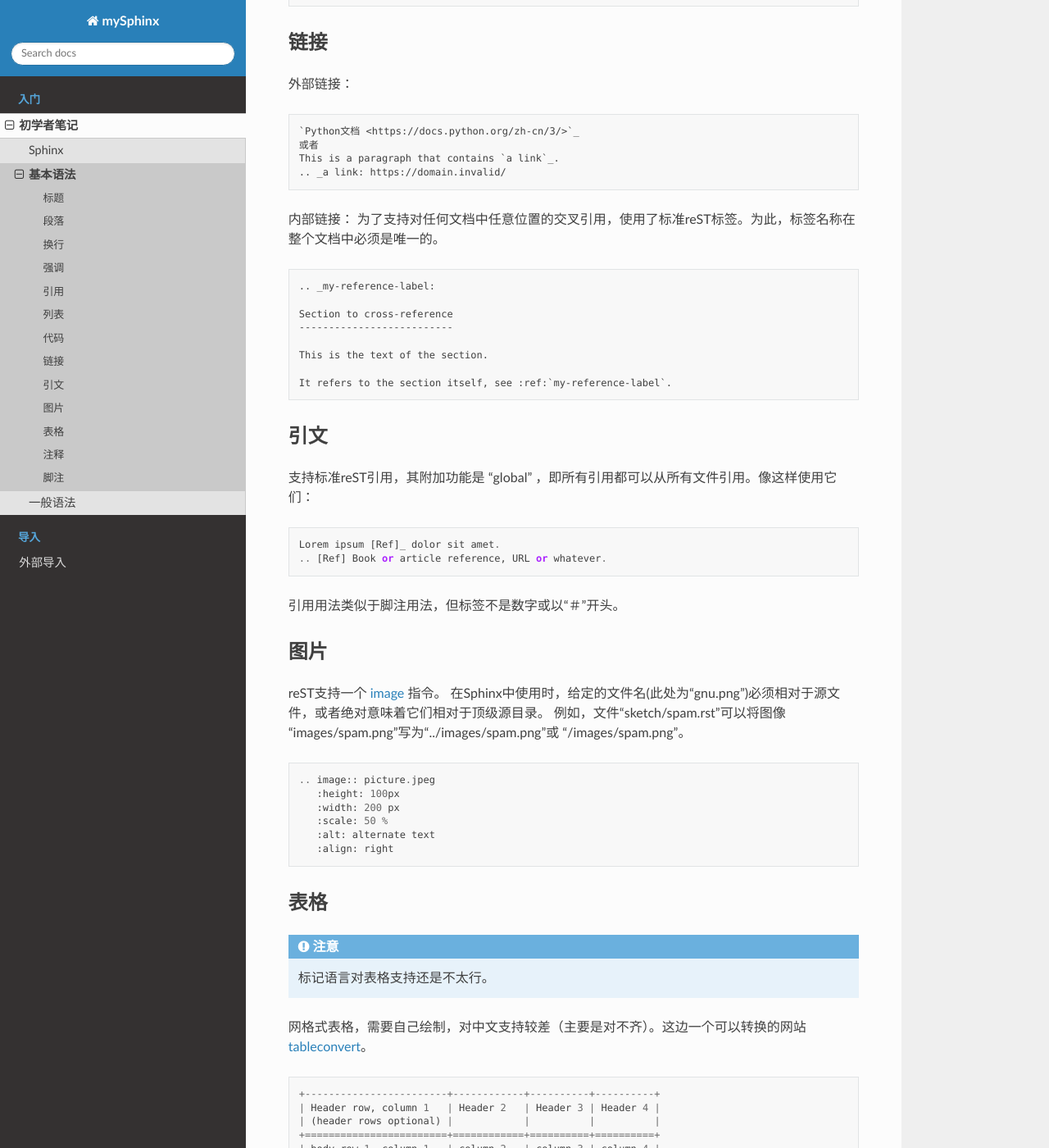
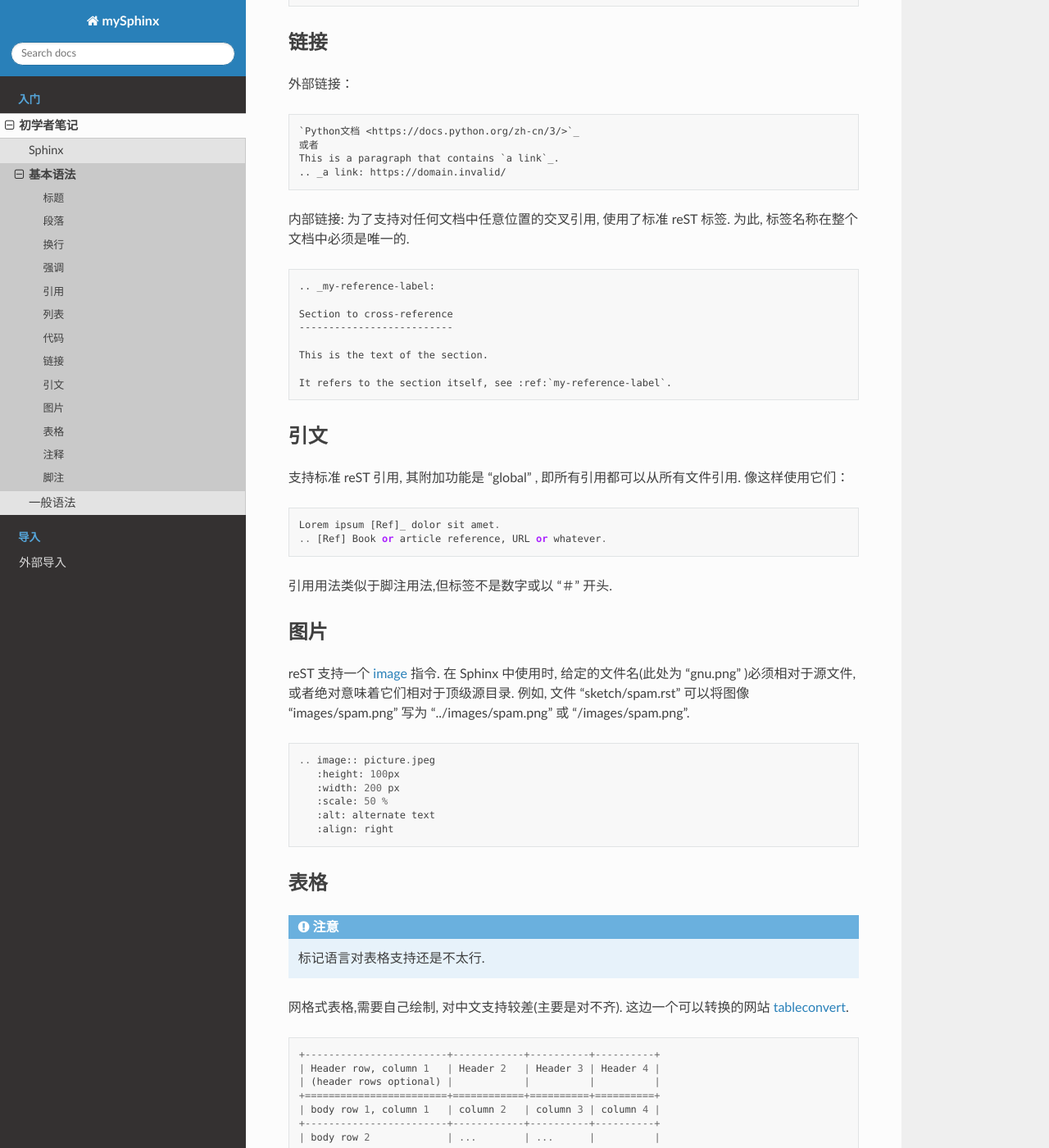
Before and after one commit to korruz/mySphinx, a Sphinx documentation site: the page built from source/tiro/usage.rst, in a window 1280 px wide and 1400 px high, scrolled down 1849 px. Shown: the whole window at 82% size. Built offline with Sphinx 7.4.7 and the Read the Docs theme 2.0.0, drawn with Linux system fonts in a browser that asks for light colours; some of the changed text lies outside the part shown.

Commit message:
update some format

```diff
--- a/source/external/index.rst
+++ b/source/external/index.rst
@@ -6,4 +6,4 @@
 .. toctree::
    :maxdepth: 1
 
-   markdown <markdown/136-talk-about-nicelinks-site>
+   markdown <./markdown/136-talk-about-nicelinks-site>
--- a/source/index.rst
+++ b/source/index.rst
@@ -11,13 +11,13 @@
     :maxdepth: 1
     :caption: 入门
 
-    tiro/index
+    ./tiro/index
 
 .. toctree::
     :maxdepth: 1
     :caption: 导入
 
-    external/index
+    ./external/index
 
 Indices and tables
 ==================
--- a/source/tiro/usage.rst
+++ b/source/tiro/usage.rst
@@ -24,17 +24,17 @@
 段落
 ------------
 
-要创建段落，请使用空白行将一行或多行文本进行分隔。
+要创建段落, 请使用空白行将一行或多行文本进行分隔.
 
 换行
 ------------
 
-在一行的末尾添加两个或多个空格，然后按回车键,即可创建一个换行。
+在一行的末尾添加两个或多个空格, 然后按回车键, 即可创建一个换行.
 
 强调
 ----------
 
-通过将文本设置为粗体或斜体来强调其重要性。
+通过将文本设置为粗体或斜体来强调其重要性.
 
 斜体 ::
 
@@ -56,9 +56,9 @@
 列表
 ----------
 
-可以将多个条目组织成有序或无序列表。
+可以将多个条目组织成有序或无序列表.
 
-.. code-block:: none
+.. code-block:: rst
 
     * 第一层1
     * 第一层2
@@ -77,7 +77,7 @@
 代码
 ------------
 
-要将单词或短语表示为代码，请将其包裹在两个反引号 (`) 中。
+要将单词或短语表示为代码, 请将其包裹在两个反引号 (`) 中.
 ::
 
     ``code``
@@ -109,20 +109,21 @@
 引文
 ------
 
-支持标准reST引用，其附加功能是 “global” ，即所有引用都可以从所有文件引用。像这样使用它们：
+支持标准 reST 引用, 其附加功能是 "global" , 即所有引用都可以从所有文件引用. 像这样使用它们：
 ::
 
     Lorem ipsum [Ref]_ dolor sit amet.
     .. [Ref] Book or article reference, URL or whatever.
 
-引用用法类似于脚注用法，但标签不是数字或以“＃”开头。
+引用用法类似于脚注用法,但标签不是数字或以 "＃" 开头.
 
 图片
 ------------
 
-reST支持一个 `image <https://docutils.sourceforge.io/docs/ref/rst/directives.html#image>`_ 指令。
-在Sphinx中使用时，给定的文件名(此处为“gnu.png”)必须相对于源文件，或者绝对意味着它们相对于顶级源目录。
-例如，文件“sketch/spam.rst”可以将图像 “images/spam.png”写为“../images/spam.png”或 “/images/spam.png”。
+reST 支持一个 `image <https://docutils.sourceforge.io/docs/ref/rst/directives.html#image>`_ 指令.
+在 Sphinx 中使用时, 给定的文件名(此处为 "gnu.png" )必须相对于源文件, 或者绝对意味着它们相对于顶级源目录.
+例如, 文件 "sketch/spam.rst" 可以将图像 "images/spam.png" 写为
+"../images/spam.png" 或 "/images/spam.png".
 ::
 
     .. image:: picture.jpeg
@@ -137,9 +138,9 @@
 
 .. admonition:: 注意
 
-    标记语言对表格支持还是不太行。
+    标记语言对表格支持还是不太行.
 
-网格式表格，需要自己绘制，对中文支持较差（主要是对不齐）。这边一个可以转换的网站 `tableconvert <https://tableconvert.com/>`_。
+网格式表格,需要自己绘制, 对中文支持较差(主要是对不齐). 这边一个可以转换的网站 `tableconvert <https://tableconvert.com/>`_.
 ::
 
     +------------------------+------------+----------+----------+
@@ -151,7 +152,7 @@
     | body row 2             | ...        | ...      |          |
     +------------------------+------------+----------+----------+
 
-简单表格更容易撰写，但有限制：它们必须包含不止一行，第一列单元格不能包含多行。如:
+简单表格更容易撰写, 但有限制: 它们必须包含不止一行, 第一列单元格不能包含多行. 如:
 ::
 
     =====  =====  =======
@@ -183,7 +184,7 @@
 脚注
 ------
 
-对于脚注，使用 ``[#name]_`` 标记脚注位置，并在“脚注”标题后添加脚注主体在文档底部，像这样：
+对于脚注, 使用 ``[#name]_`` 标记脚注位置, 并在 "脚注" 标题后添加脚注主体在文档底部, 像这样:
 ::
 
     Lorem ipsum [#f1]_ dolor sit amet ... [#f2]_
```
Also changed, not shown: other parts of source/tiro/usage.rst (+4 -4 lines), a.json (added, +35 -0 lines), source/tiro/common.rst (+4 -4 lines), source/tiro/intro.rst (+15 -10 lines), source/tiro/index.rst (line endings or trailing spaces).
